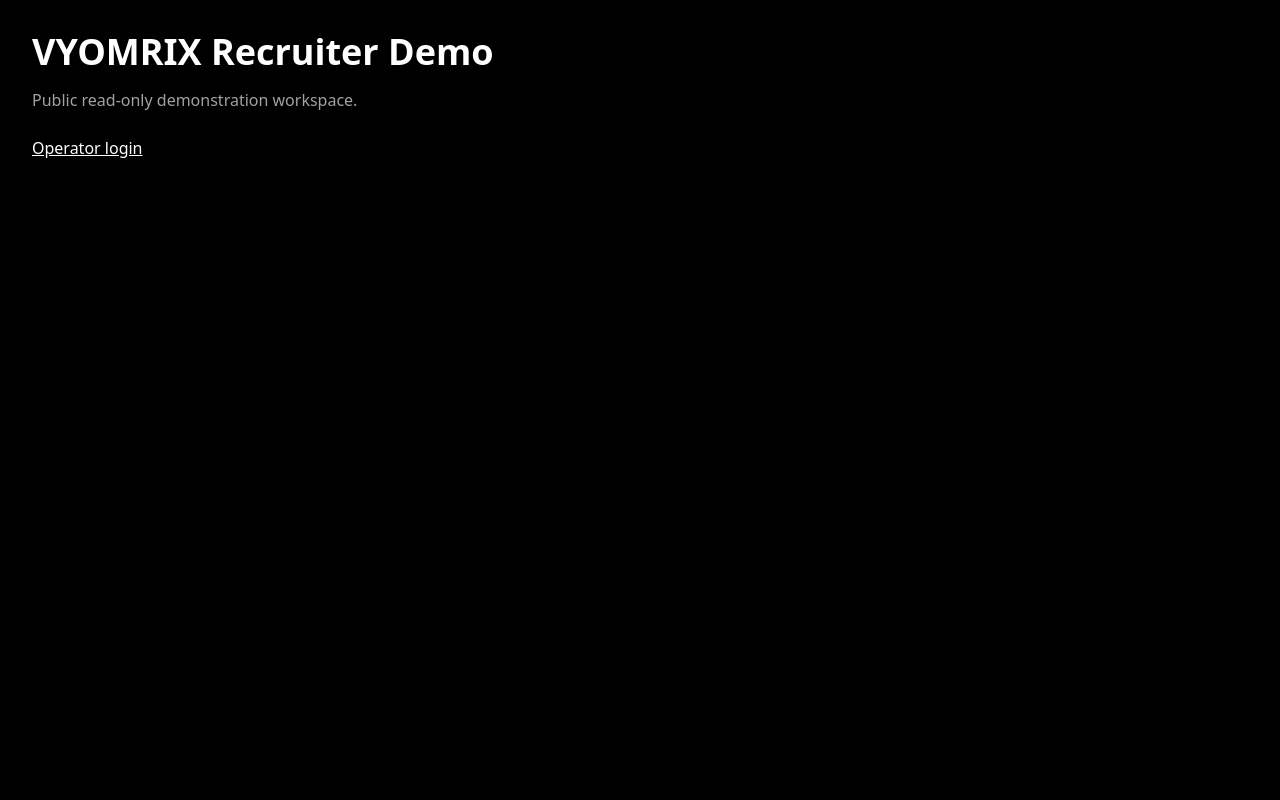
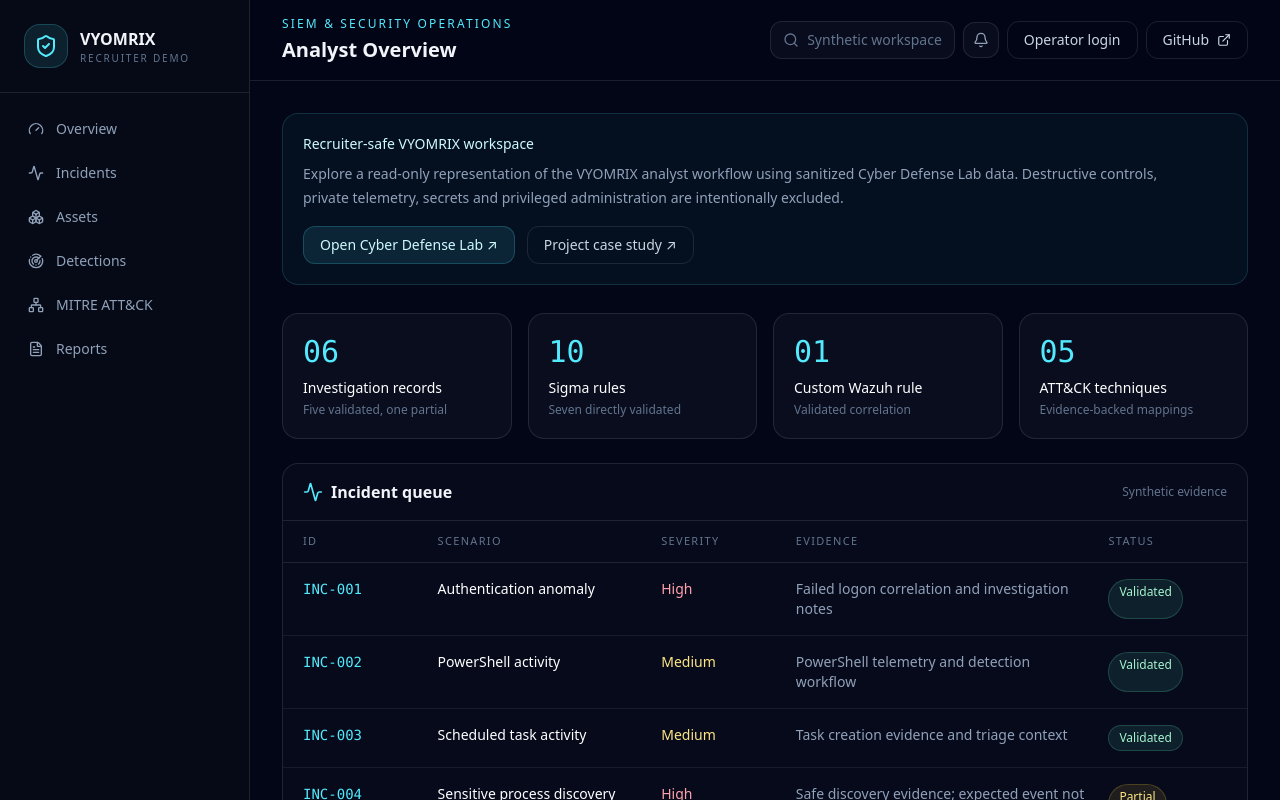
Before and after one commit to mithilkg10/VYOMRIX, a Next.js app in the folder frontend/: page /demo in a window 1280 px wide. Shown: the top 800 px of the page. Built offline with nearby package versions, Linux system fonts and the light colour scheme.

Commit message:
Use full recruiter demo workspace

```diff
--- a/frontend/src/app/demo/page.tsx
+++ b/frontend/src/app/demo/page.tsx
@@ -1,11 +1,5 @@
-import Link from "next/link";
+import { DemoWorkspace } from "@/components/demo/DemoWorkspace";
 
 export default function DemoPage() {
-  return (
-    <main className="min-h-screen bg-black text-white p-8">
-      <h1 className="text-4xl font-bold">VYOMRIX Recruiter Demo</h1>
-      <p className="mt-4 text-neutral-400">Public read-only demonstration workspace.</p>
-      <Link href="/login" className="mt-6 inline-block underline">Operator login</Link>
-    </main>
-  );
+  return <DemoWorkspace />;
 }
```
